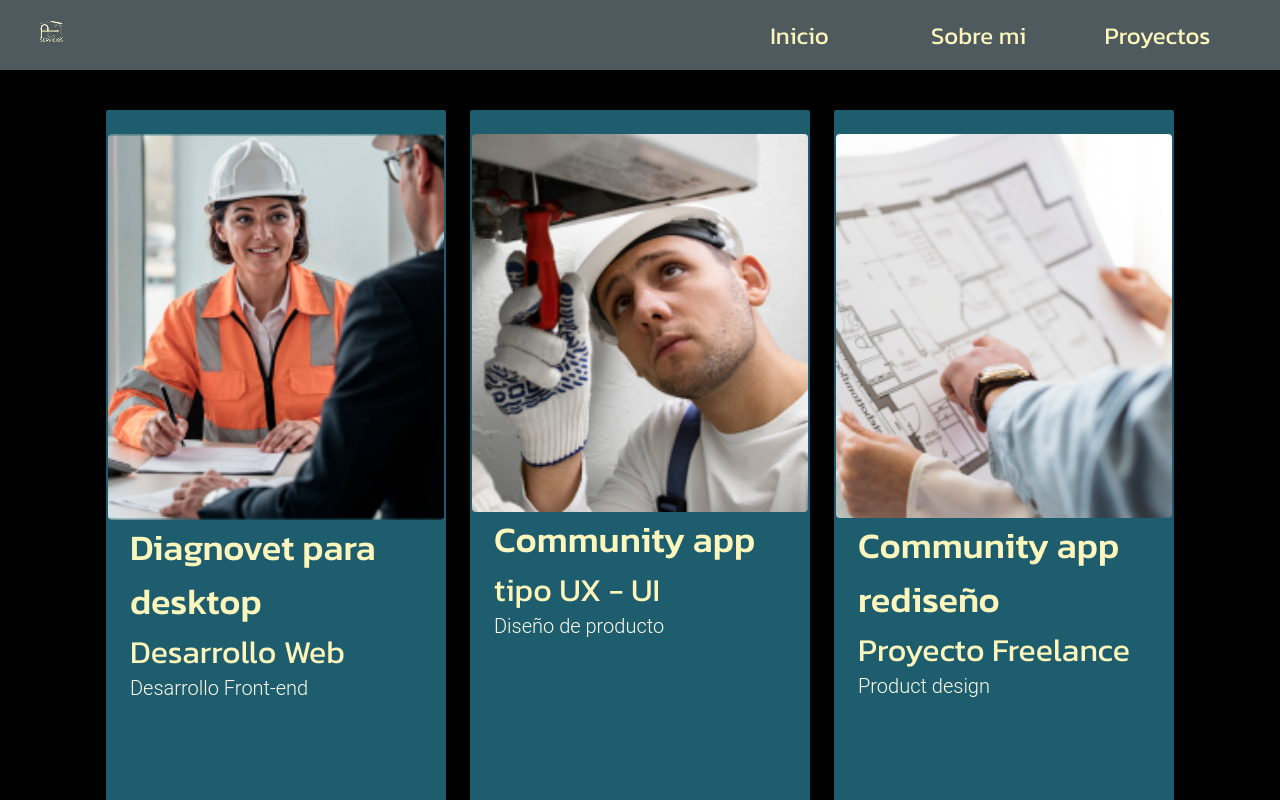
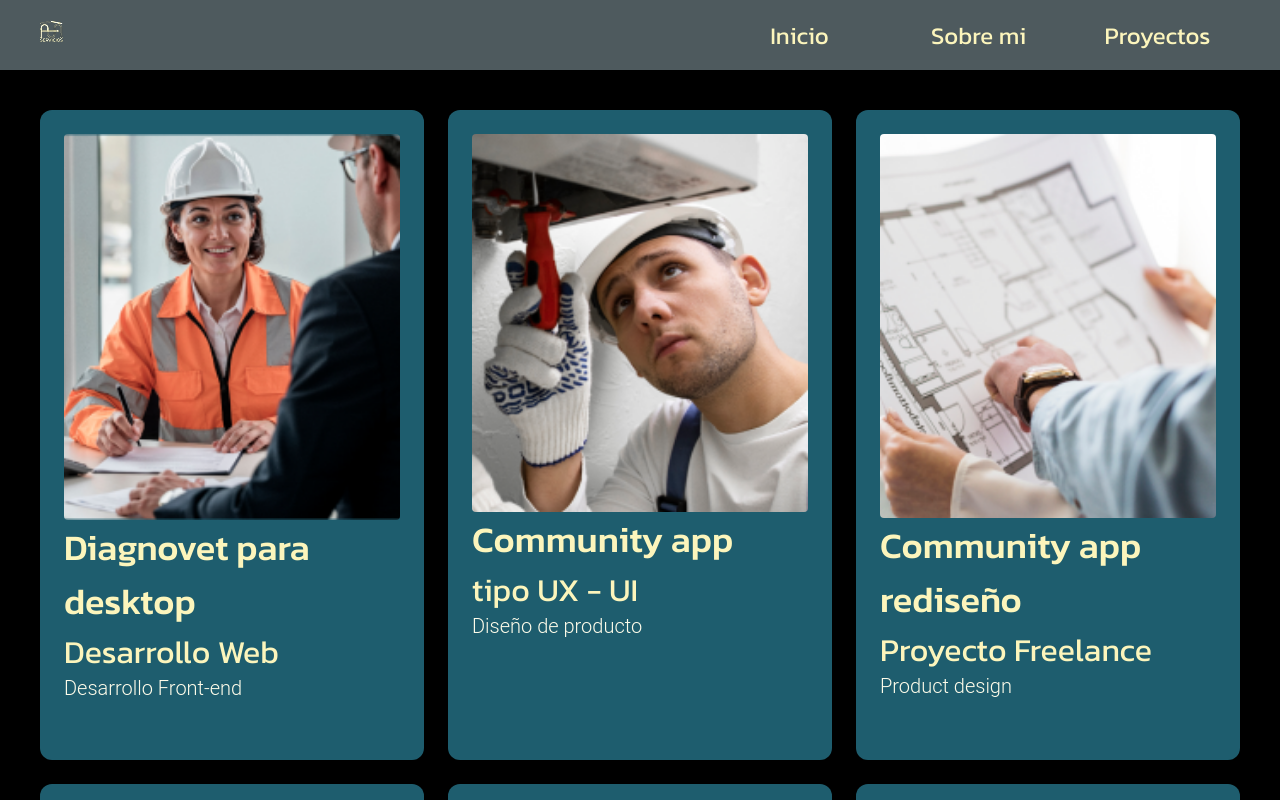
Before and after one commit to EvelynFernandez93/SP-servicios, a React (Vite) app: page /projects in a window 1280 px wide. Built offline with nearby package versions, Linux system fonts and the light colour scheme.

Commit message:
Cambios en las cards

```diff
--- a/src/Components/ProyectosCard/ProyectosCard.css
+++ b/src/Components/ProyectosCard/ProyectosCard.css
@@ -1,11 +1,12 @@
 .pc-card {
 display: flex;
-width: 340px;
-height: 885px;
+max-width: 384px;
+width: auto;
+height: 650px;
 padding: 24px;
 flex-direction: column;
 align-items: center;
-border-radius: 2px;
+border-radius: 12px;
 background: var(--Foundation-Terciario-terciario-800, #1E5D6E);
 box-shadow: 0 4px 6.7px 0 rgba(0, 0, 0, 0.25);
 
```
